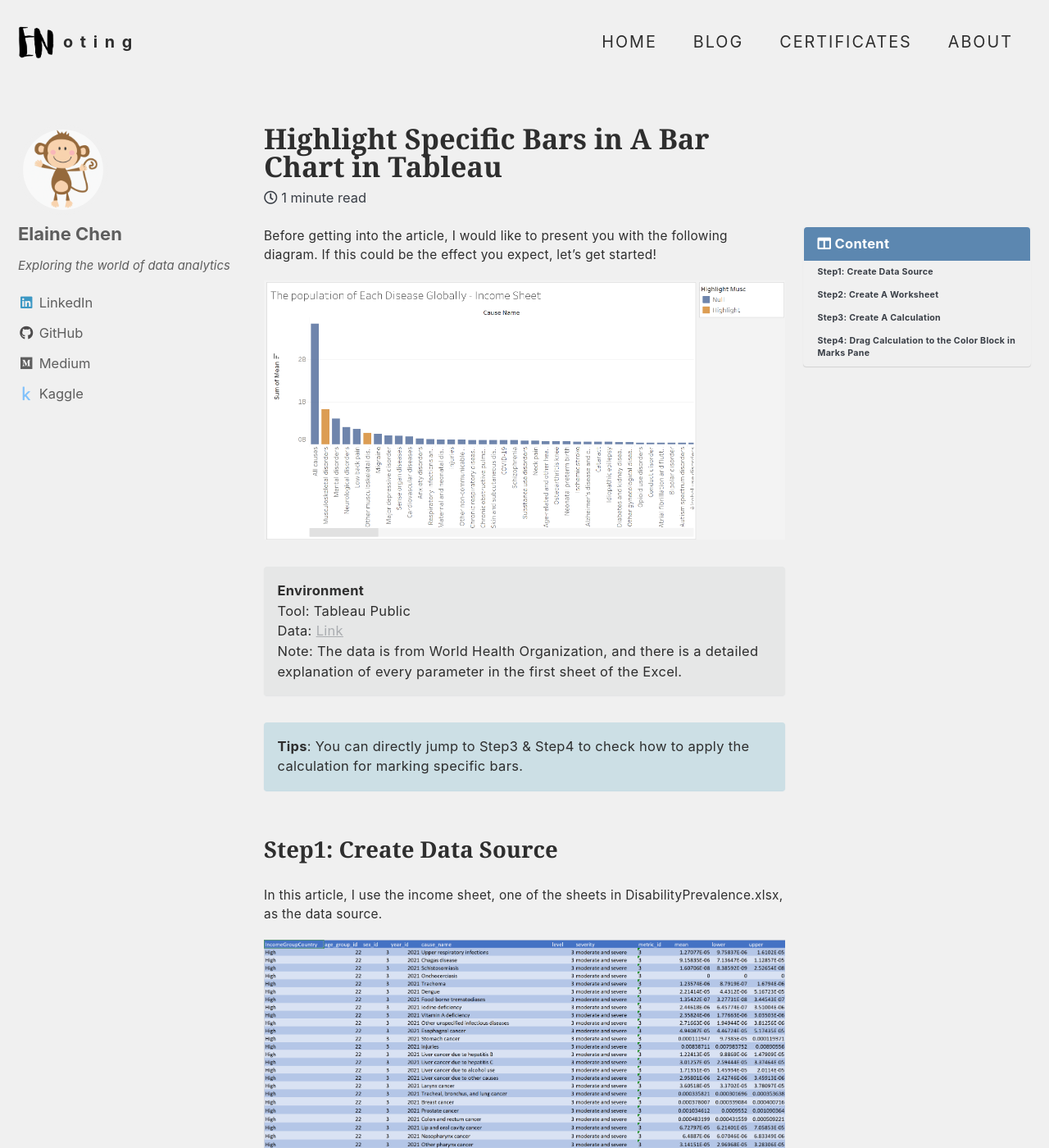
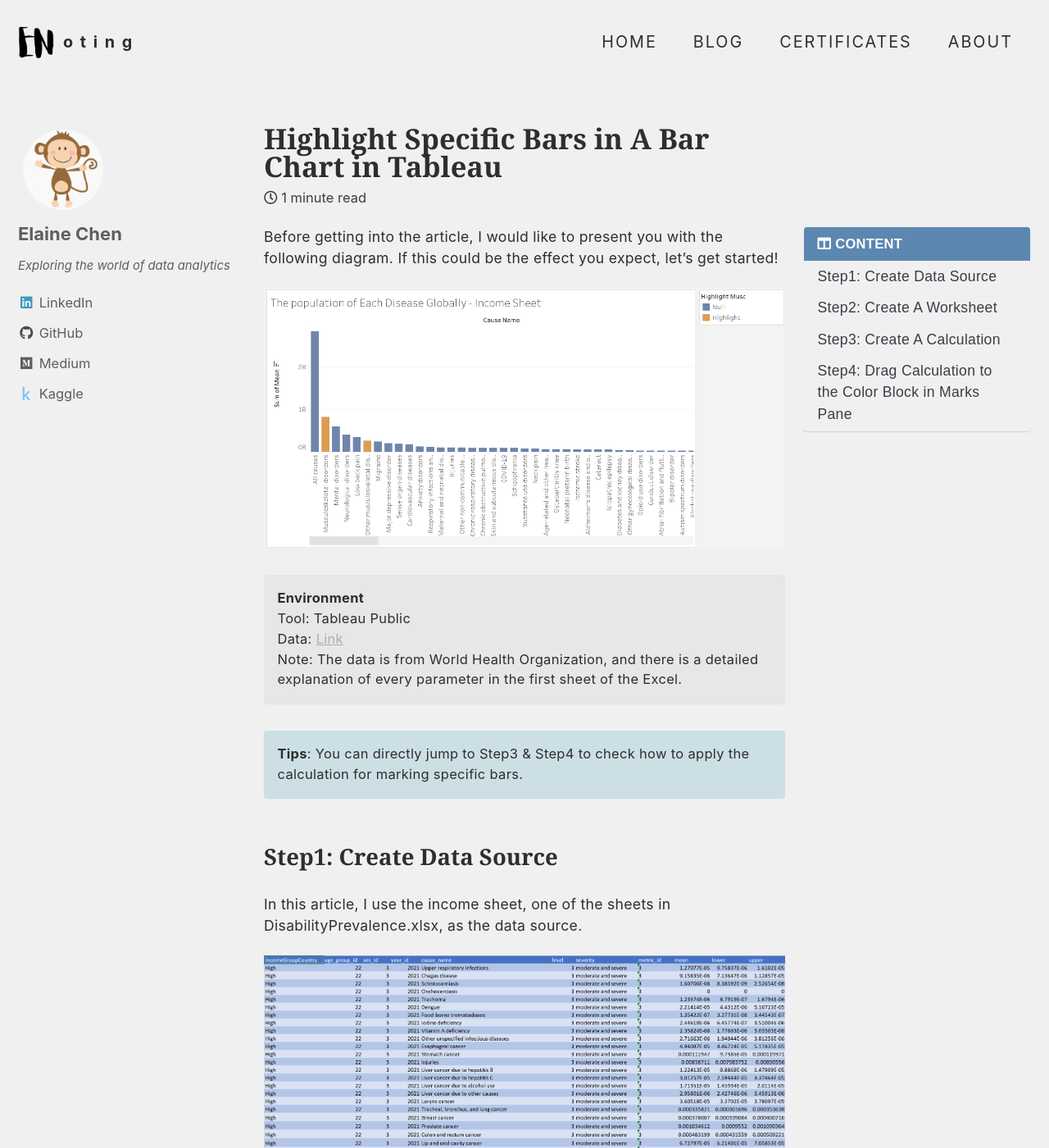
Before and after one commit to elainechen7366/elainechen7366.github.io, a Jekyll site: the page built from _posts/2023-06-03-Highlight-Specific-Bars-in-A-Bar-Chart-in-Tableau.md, in a window 1280 px wide and 1400 px high. Shown: the whole window at 82% size. Built offline with Jekyll 4.4.1, drawn with Linux system fonts in a browser that asks for light colours; cached includes are drawn as plain includes; some web fonts are replaced.

Commit message:
modify toc__menu setting and page font size

```diff
--- a/_posts/2023-06-03-Highlight-Specific-Bars-in-A-Bar-Chart-in-Tableau.md
+++ b/_posts/2023-06-03-Highlight-Specific-Bars-in-A-Bar-Chart-in-Tableau.md
@@ -3,7 +3,7 @@
 title:  "Highlight Specific Bars in A Bar Chart in Tableau"
 date:   2023-06-03
 toc: true
-toc_label: "Content"
+toc_label: "CONTENT"
 toc_icon: "columns"
 toc_sticky: true
 categories:
--- a/_sass/minimal-mistakes/_navigation.scss
+++ b/_sass/minimal-mistakes/_navigation.scss
@@ -515,6 +515,7 @@
   .nav__title {
     color: #fff;
     font-size: $type-size-6;
+    font-family: $hint-font-family;
     letter-spacing: 0.3px;
     background: $primary-color;
     border-top-left-radius: $border-radius;
@@ -532,23 +533,28 @@
   padding: 0;
   width: 100%;
   list-style: none;
-  font-size: $type-size-6;
+  font-family: $hint-font-family;
+  font-size: $type-size-5;
 
   @include breakpoint($large) {
-    font-size: $type-size-7;
+    font-size: $type-size-5;
   }
 
   a {
     display: block;
     padding: 0.25rem 0.75rem;
     color: $muted-text-color;
-    font-weight: bold;
+    //font-weight: bold;
     line-height: 1.5;
     border-bottom: 1px solid $border-color;
 
     &:hover {
       color: $text-color;
     }
+  }
+
+  li ul {
+    font-size: 1rem; // no nested text size in toc__menu
   }
 
   li ul > li a {
--- a/_sass/minimal-mistakes/_page.scss
+++ b/_sass/minimal-mistakes/_page.scss
@@ -113,7 +113,7 @@
   p,
   li,
   dl {
-    font-size: 0.7em;
+    font-size: 0.8em;
     letter-spacing: 0.3px;
   }
 
```
